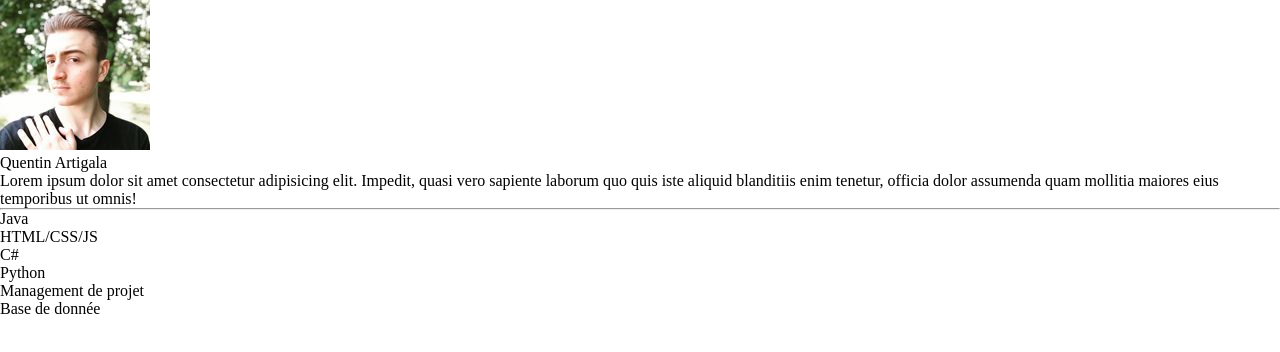
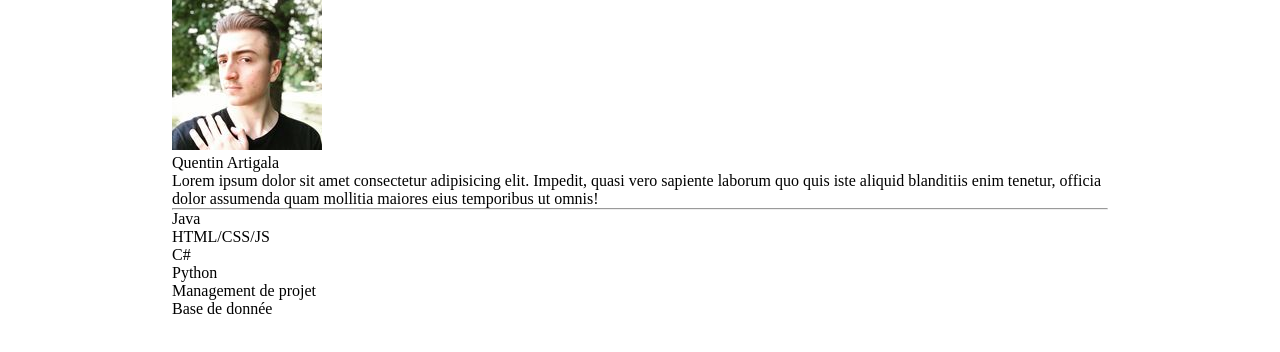
Before and after one commit to atari643/portfolio-projet, a plain HTML site: page index.html in a window 1280 px wide. Drawn offline with Linux system fonts and the light colour scheme.

Commit message:
Mettre en forme la taille de la page

```diff
--- a/index.html
+++ b/index.html
@@ -8,6 +8,7 @@
     <title>PortFolio</title>
 </head>
 <body>
+    <div class="page">
     <header>
         <div class="profile">
             <img src="./images/305032859_828796384940696_4380205260144608851_n.jpg" alt="moi">
@@ -32,6 +33,7 @@
     <div class="description">
 
     </div>
+    </div>
     <script src="index.js"></script>
 </body>
 </html>
--- a/styles/style.css
+++ b/styles/style.css
@@ -3,3 +3,12 @@
     padding: 0;
     box-sizing: border-box;
 }
+body{
+    max-width: 1903px;
+    width: 100%;
+    justify-content: center;
+    display: flex;
+}
+.page{
+    max-width: 936px;
+}
```
